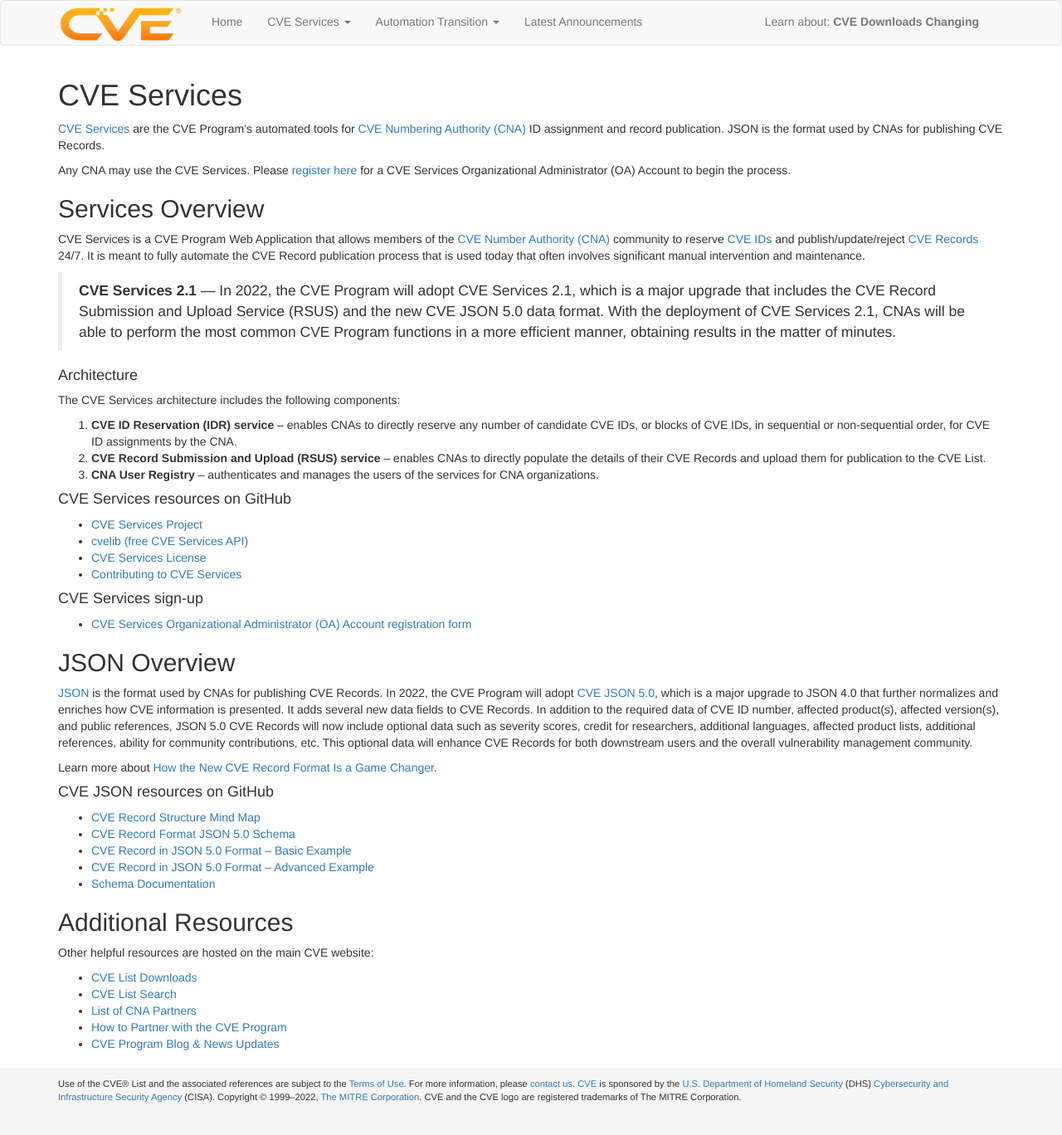
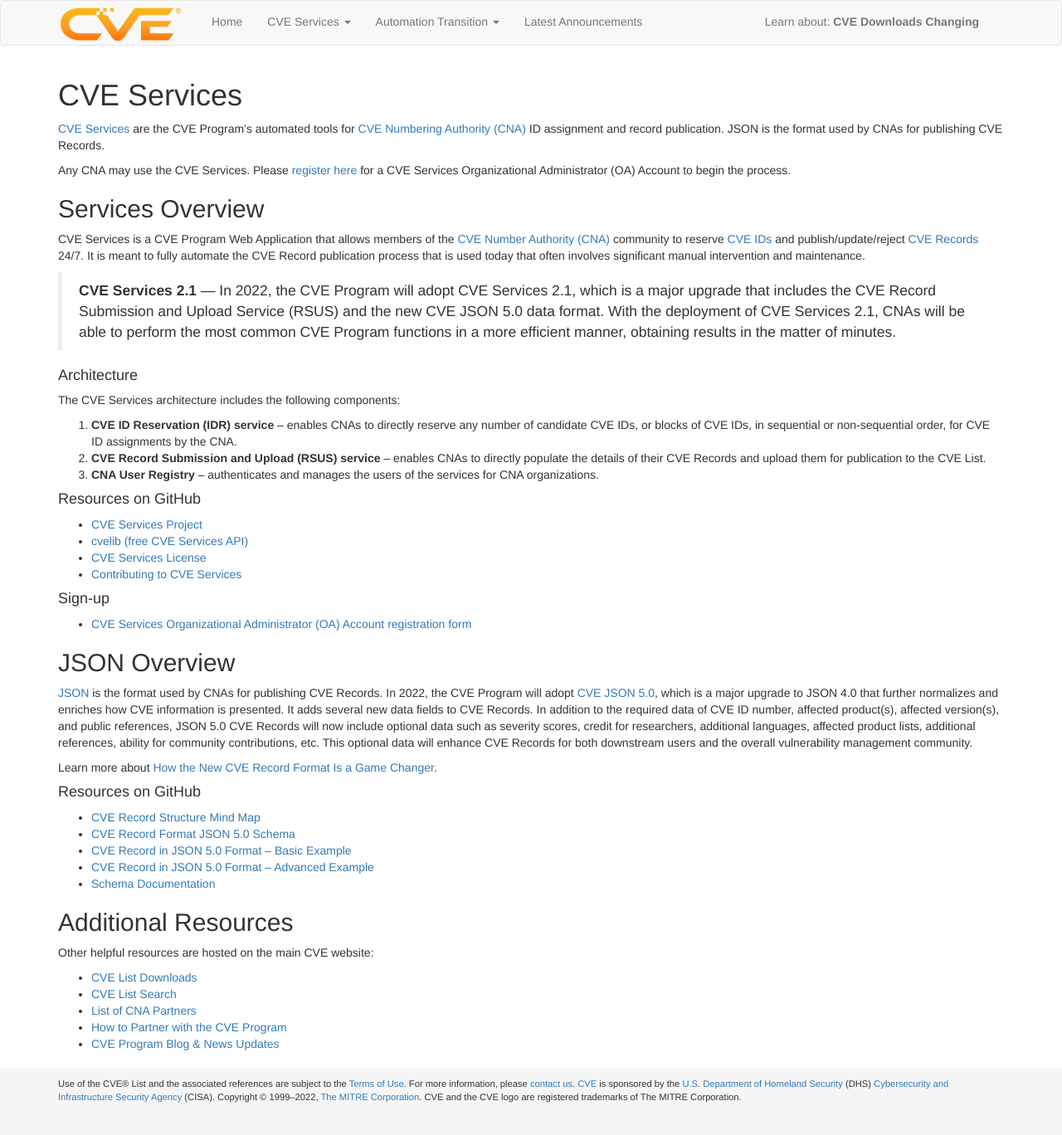
Before and after one commit to CVEProject/cveproject.github.io, a Jekyll site: the page built from automation-cve-services.md, in a window 1280 px wide. Shown: the whole page at 83% size. Built offline with Jekyll 4.4.1, drawn with Linux system fonts in a browser that asks for light colours; nearby versions of some CDN libraries.

Commit message:
Update automation-cve-services.md

```diff
--- a/automation-cve-services.md
+++ b/automation-cve-services.md
@@ -23,14 +23,14 @@ The CVE Services architecture includes the following components:
   <li><strong>CNA User Registry</strong> – authenticates and manages the users of the services for CNA organizations.</li>
 </ol>
 
-#### CVE Services resources on GitHub
+#### Resources on GitHub
 
 * [CVE Services Project](https://github.com/CVEProject/cve-services#project)
 * [cvelib (free CVE Services API)](https://github.com/RedHatProductSecurity/cvelib)
 * [CVE Services License](https://github.com/CVEProject/cve-services/blob/dev/LICENSE)
 * [Contributing to CVE Services](https://github.com/CVEProject/cve-services/blob/dev/CONTRIBUTING.md)
 
-#### CVE Services sign-up
+#### Sign-up
 
 * [CVE Services Organizational Administrator (OA) Account registration form]((https://forms.monday.com/forms/03132d0646401f5d10d06c60e25444a1?r=use1))
 
@@ -40,7 +40,7 @@ The CVE Services architecture includes the following components:
 
 Learn more about [How the New CVE Record Format Is a Game Changer](https://www.cve.org/Media/News/item/podcast/2021/07/13/How-the-New-CVE-Record).
 
-#### CVE JSON resources on GitHub
+#### Resources on GitHub
 
 * [CVE Record Structure Mind Map](https://cveproject.github.io/cve-schema/schema/v5.0/docs/mindmap.html)
 * [CVE Record Format JSON 5.0 Schema](https://github.com/CVEProject/cve-schema/blob/master/schema/v5.0/CVE_JSON_5.0_schema.json)
```
